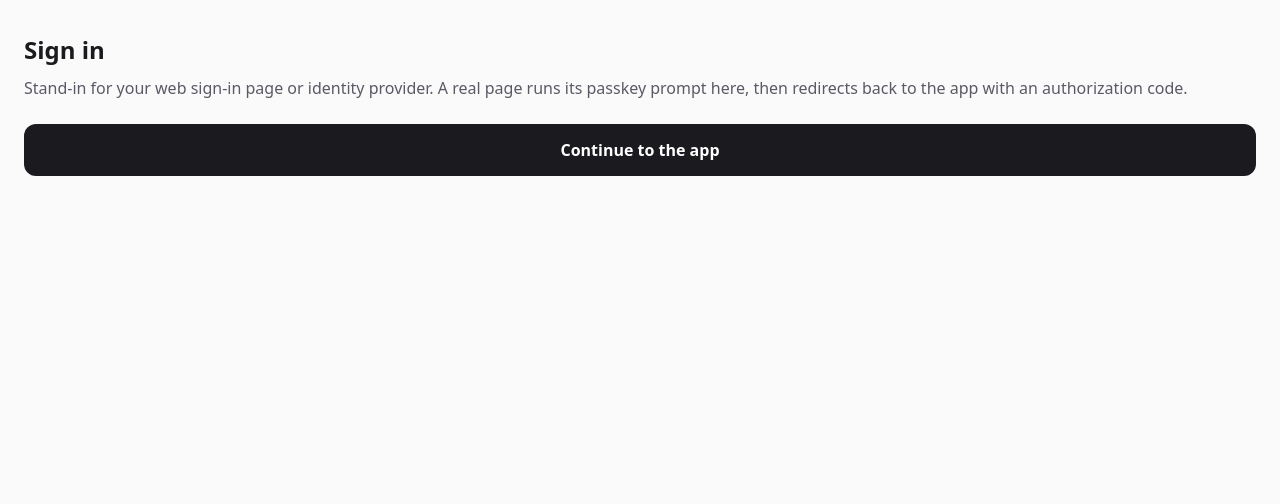
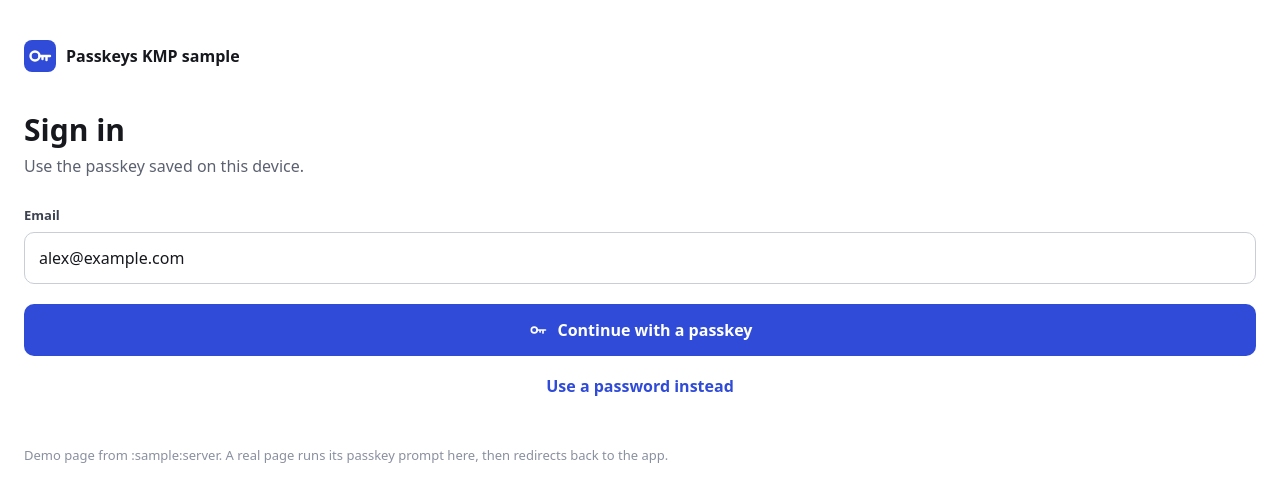
Before and after one commit to AndroidPoet/passkeys-kmp, a web app: page /auth.html in a window 1280 px wide. Shown: the top 504 px of the page. Run offline with its HTML, style and script files only (its server is not run), Linux system fonts and the light colour scheme; data that the repository does not hold is empty.

Commit message:
sample: realistic sign-in page, full-screen WebView demo, clearer screenshots

```diff
--- a/sample/server/src/main/resources/static/auth.html
+++ b/sample/server/src/main/resources/static/auth.html
@@ -3,18 +3,37 @@
 <head>
   <meta charset="utf-8">
   <meta name="viewport" content="width=device-width, initial-scale=1">
-  <title>Sign in — passkeys-kmp sample</title>
+  <title>Sign in</title>
   <style>
-    body { font: 16px/1.5 system-ui, sans-serif; margin: 0; padding: 32px 24px; color: #1b1b1f; background: #fafafa; }
-    h1 { font-size: 24px; margin: 0 0 8px; }
-    p { color: #5a5a66; margin: 0 0 24px; }
-    a.button { display: block; text-align: center; padding: 14px; border-radius: 12px; background: #1b1b1f; color: #fff; text-decoration: none; font-weight: 600; }
+    :root { color-scheme: light; }
+    * { box-sizing: border-box; }
+    body { font: 16px/1.5 system-ui, -apple-system, "Segoe UI", Roboto, sans-serif; margin: 0; padding: 40px 24px; color: #16181d; background: #ffffff; }
+    .brand { display: flex; align-items: center; gap: 10px; font-weight: 600; margin-bottom: 40px; }
+    .brand svg { width: 32px; height: 32px; }
+    h1 { font-size: 30px; line-height: 1.2; font-weight: 600; margin: 0 0 6px; }
+    .lead { color: #5b6170; margin: 0 0 28px; }
+    label { display: block; font-size: 13px; font-weight: 600; color: #3c4150; margin-bottom: 6px; }
+    input { width: 100%; font: inherit; padding: 13px 14px; border: 1.5px solid #c9cdd6; border-radius: 10px; margin-bottom: 20px; background: #fff; color: inherit; }
+    .primary { display: flex; align-items: center; justify-content: center; gap: 10px; width: 100%; padding: 14px; border: 0; border-radius: 10px; background: #2f4bd8; color: #fff; font: inherit; font-weight: 600; text-decoration: none; }
+    .primary svg { width: 20px; height: 20px; }
+    .secondary { display: block; text-align: center; margin-top: 18px; color: #2f4bd8; font-weight: 600; text-decoration: none; }
+    footer { margin-top: 48px; font-size: 13px; color: #8a90a0; }
   </style>
 </head>
 <body>
+  <div class="brand">
+    <svg viewBox="0 0 32 32" aria-hidden="true"><rect width="32" height="32" rx="8" fill="#2f4bd8"/><circle cx="11" cy="16" r="4.5" fill="none" stroke="#fff" stroke-width="2.4"/><path d="M15.5 16H26m-3.5 0v4m-4-4v3" fill="none" stroke="#fff" stroke-width="2.4" stroke-linecap="round"/></svg>
+    Passkeys KMP sample
+  </div>
   <h1>Sign in</h1>
-  <p>Stand-in for your web sign-in page or identity provider. A real page runs its passkey
-     prompt here, then redirects back to the app with an authorization code.</p>
-  <a class="button" href="passkeys-sample://callback?code=demo-code">Continue to the app</a>
+  <p class="lead">Use the passkey saved on this device.</p>
+  <label for="email">Email</label>
+  <input id="email" type="email" value="alex@example.com" autocomplete="username webauthn">
+  <a class="primary" href="passkeys-sample://callback?code=demo-code">
+    <svg viewBox="0 0 24 24" aria-hidden="true"><circle cx="7.5" cy="12" r="3.5" fill="none" stroke="currentColor" stroke-width="2"/><path d="M11 12h10m-3 0v3.5m-3.5-3.5v2.5" fill="none" stroke="currentColor" stroke-width="2" stroke-linecap="round"/></svg>
+    Continue with a passkey
+  </a>
+  <a class="secondary" href="passkeys-sample://callback?code=demo-code">Use a password instead</a>
+  <footer>Demo page from :sample:server. A real page runs its passkey prompt here, then redirects back to the app.</footer>
 </body>
 </html>
```
Also changed, not shown: sample/composeApp/src/androidMain/kotlin/io/github/androidpoet/passkeys/composeapp/WebDemos.android.kt (+45 -11 lines), README.md, 3 other files.
